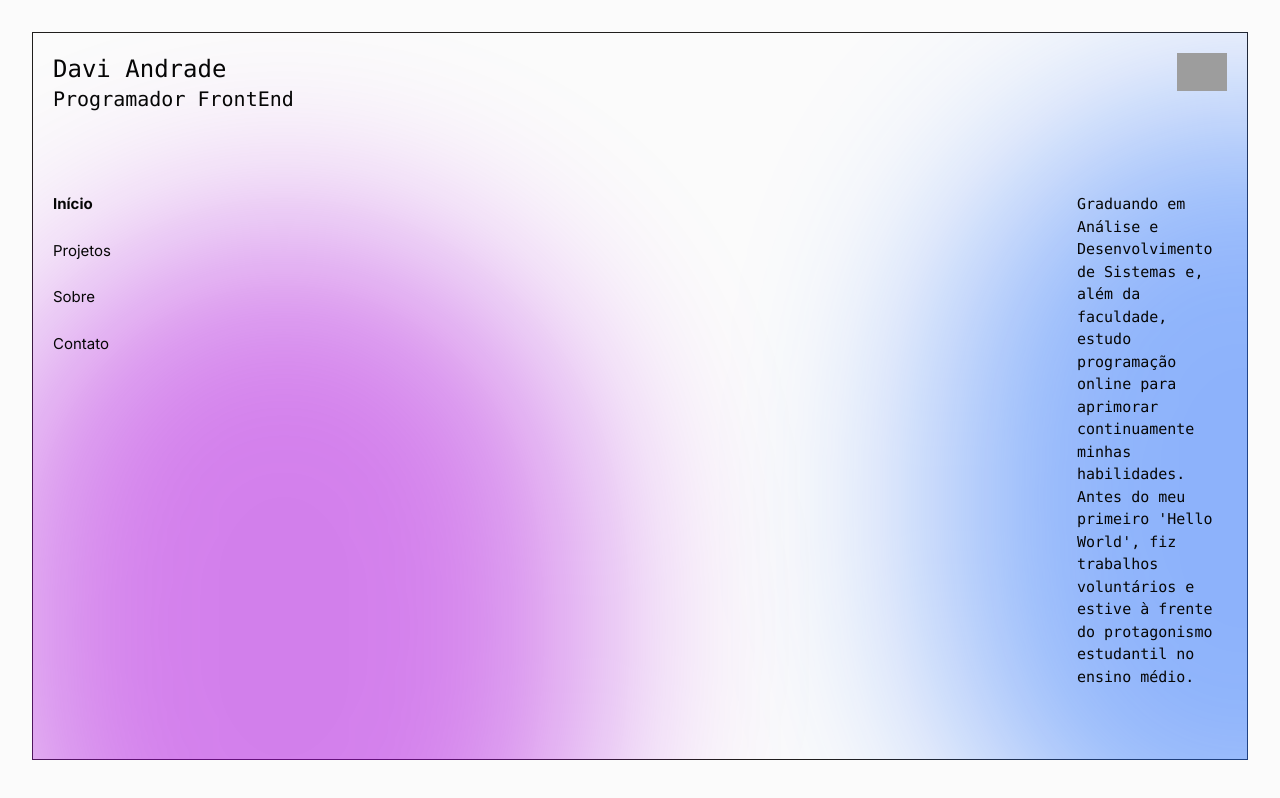
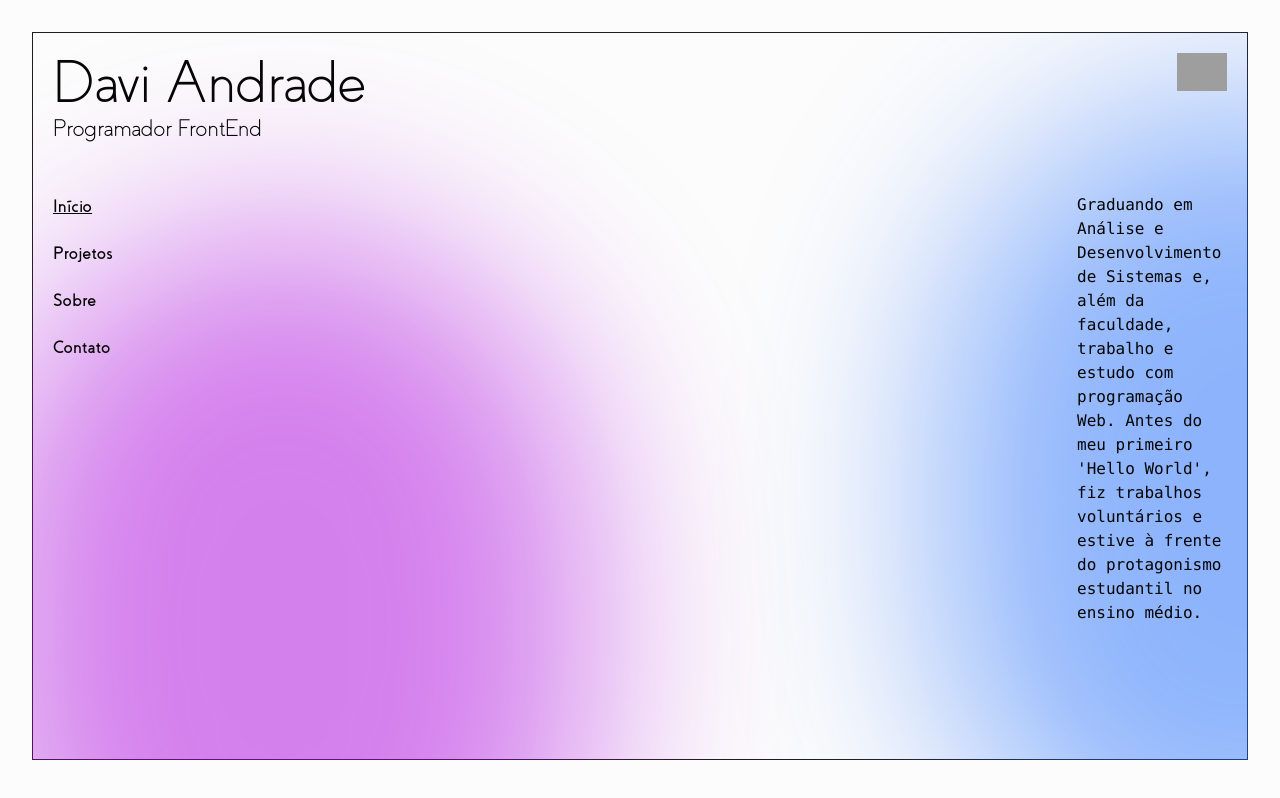
Before and after one commit to davi-andrade-js/dv-portfolio, a Next.js app: page / in a window 1280 px wide. Built offline with nearby package versions, Linux system fonts and the light colour scheme; grey boxes are pictures that could not be loaded.

Commit message:
set fonts

```diff
--- a/src/app/projects/page.tsx
+++ b/src/app/(routes)/projects/page.tsx
@@ -1,5 +1,5 @@
-import ProjectsList from "../components/ProjectsList";
-import Sidebar from "../components/Sidebar";
+import ProjectsList from "../../components/ProjectsList";
+import Sidebar from "../../components/Sidebar";
 import Image from "next/image";
 
 export default function Projects() {
@@ -8,9 +8,9 @@ export default function Projects() {
       <div className="noise"></div>
 
       <section className="border border-gray-500 br-[12px] h-[91vh] p-5 m-8 ">
-        <header className="flex flex-row justify-between w-full ">
-          <div className="z-10 flex flex-col font-mono text-sm">
-            <p className=" left-0 top-0 lg:static lg:w-auto text-2xl">DV</p>
+        <header className="flex flex-row justify-between w-full h-24 font-covesBold">
+          <div className="z-10 flex flex-col text-sm">
+            <p className=" left-0 top-0 lg:static lg:w-auto text-4xl">DV</p>
             {/* <p className=" left-0 top-0  lg:static lg:w-auto text-xl"></p> */}
           </div>
           <div className="z-10 w-30">
@@ -18,7 +18,7 @@ export default function Projects() {
           </div>
         </header>
 
-        <main className="flex flex-row justify-between mt-20">
+        <main className="mt-11 flex flex-row justify-between">
           <Sidebar activeSection={"projects"} />
 
           <ProjectsList />
--- a/src/app/components/ProjectsList.tsx
+++ b/src/app/components/ProjectsList.tsx
@@ -47,8 +47,8 @@ export default function ProjectsList() {
   // TODO: fazer a condicional do projeto em hover
 
   return (
-    <div className="flex flex-col max-w-52 h-fit justify-end items-end">
-      <article className="z-10 text-2xl text-nowrap w-fit flex flex-col gap-5 items-end">
+    <div className="flex flex-col max-w-52 h-fit justify-end items-end font-covesLight">
+      <article className="z-10 text-3xl text-nowrap w-fit flex flex-col gap-5 items-end">
         {projects.map((project) => (
           <p
             key={project.name}
--- a/src/app/components/Sidebar.tsx
+++ b/src/app/components/Sidebar.tsx
@@ -1,26 +1,34 @@
 import React from "react";
+import Link from "next/link";
 
 export default function Sidebar({ activeSection }: { activeSection: string }) {
   return (
-    <div className="w-fit">
-      <nav className="flex flex-col text-[15px] gap-6">
-        <p className={`z-10 cursor-pointer w-fit ${activeSection === "home" ? "font-bold" : ""}`}>
-          Início
-        </p>
-        <p
-          className={`z-10 cursor-pointer w-fit ${activeSection === "projects" ? "font-bold" : ""}`}
-        >
-          Projetos
-        </p>
-        <p className={`z-10 cursor-pointer w-fit ${activeSection === "info" ? "font-bold" : ""}`}>
-          Sobre
-        </p>
-        <p
-          className={`z-10 cursor-pointer w-fit ${activeSection === "contact" ? "font-bold" : ""}`}
-        >
-          Contato
-        </p>
-      </nav>
-    </div>
+    <nav className="w-fit flex flex-col text-[18px] gap-5 font-covesBold">
+      <Link
+        href="/"
+        className={`z-10 cursor-pointer w-fit ${activeSection === "home" ? "underline" : ""}`}
+      >
+        <p>Início</p>
+      </Link>
+
+      <Link
+        href="/projects"
+        className={`z-10 cursor-pointer w-fit ${activeSection === "projects" ? "underline" : ""}`}
+      >
+        <p>Projetos</p>
+      </Link>
+      <Link
+        href="/info"
+        className={`z-10 cursor-pointer w-fit ${activeSection === "info" ? "underline" : ""}`}
+      >
+        <p>Sobre</p>
+      </Link>
+      <Link
+        href="/contact"
+        className={`z-10 cursor-pointer w-fit ${activeSection === "contact" ? "underline" : ""}`}
+      >
+        <p>Contato</p>
+      </Link>
+    </nav>
   );
 }
--- a/src/app/globals.css
+++ b/src/app/globals.css
@@ -5,6 +5,23 @@
 @font-face {
   font-family: "Coves Light";
   src: url("/fonts/Coves-Light.otf");
+}
+
+@font-face {
+  font-family: "Coves Bold";
+  src: url("/fonts/Coves-Bold.otf");
+}
+
+.font-helvetica {
+  font-family: "Helvetica";
+}
+
+.font-covesLight {
+  font-family: "Coves Light", sans-serif;
+}
+
+.font-covesBold {
+  font-family: "Coves Bold", sans-serif;
 }
 
 * {
@@ -59,7 +76,7 @@
   width: 100vw;
   height: 100vh;
   content: "";
-  opacity: 0.04;
+  opacity: 0.03;
   z-index: 1000;
   pointer-events: none;
   background: url(/noise.gif);
--- a/src/app/page.tsx
+++ b/src/app/page.tsx
@@ -14,25 +14,25 @@ export default function Home() {
           <div className="bg-shape2 bg-primary opacity-50 bg-blur"></div>
         </div>
 
-        <header className="flex flex-row justify-between w-full">
-          <div className="z-10 flex flex-col font-mono text-sm">
-            <p className=" left-0 top-0 lg:static lg:w-auto text-2xl w-fit">Davi Andrade</p>
-            <p className=" left-0 top-0  lg:static lg:w-auto text-xl">Programador FrontEnd</p>
+        <header className="flex flex-row justify-between w-full h-24">
+          <div className="z-10 flex flex-col font-covesLight">
+            <p className=" left-0 top-0 lg:static lg:w-auto text-6xl w-fit">Davi Andrade</p>
+            <p className=" left-0 top-0  lg:static lg:w-auto text-2xl">Programador FrontEnd</p>
           </div>
           <div className="z-10 w-30">
             <Image width={50} height={50} alt="Theme" src={"/dark.png"} />
           </div>
         </header>
 
-        <main className="flex flex-row justify-between mt-20">
+        <main className="mt-11 flex flex-row justify-between">
           <Sidebar activeSection={"home"} />
 
           {/* TODO switch div with article */}
           <div className="z-[80] justify-end">
-            <article className="z-10 font-mono text-[15px]">
-              <p className="z-10 w-[150px]">
+            <article className="z-10 font-mono text-[16px]">
+              <p className="z-10 w-[150px] font-Helvetica">
                 {
-                  "Graduando em Análise e Desenvolvimento de Sistemas e, além da faculdade, estudo programação online para aprimorar continuamente minhas habilidades. Antes do meu primeiro 'Hello World', fiz trabalhos voluntários e estive à frente do protagonismo estudantil no ensino médio."
+                  "Graduando em Análise e Desenvolvimento de Sistemas e, além da faculdade, trabalho e estudo com programação Web. Antes do meu primeiro 'Hello World', fiz trabalhos voluntários e estive à frente do protagonismo estudantil no ensino médio."
                 }
               </p>
             </article>
```
Also changed, not shown: src/app/(routes)/contact/page.tsx (renamed from src/app/contact/page.tsx), src/app/(routes)/info/page.tsx (renamed from src/app/info/page.tsx).
